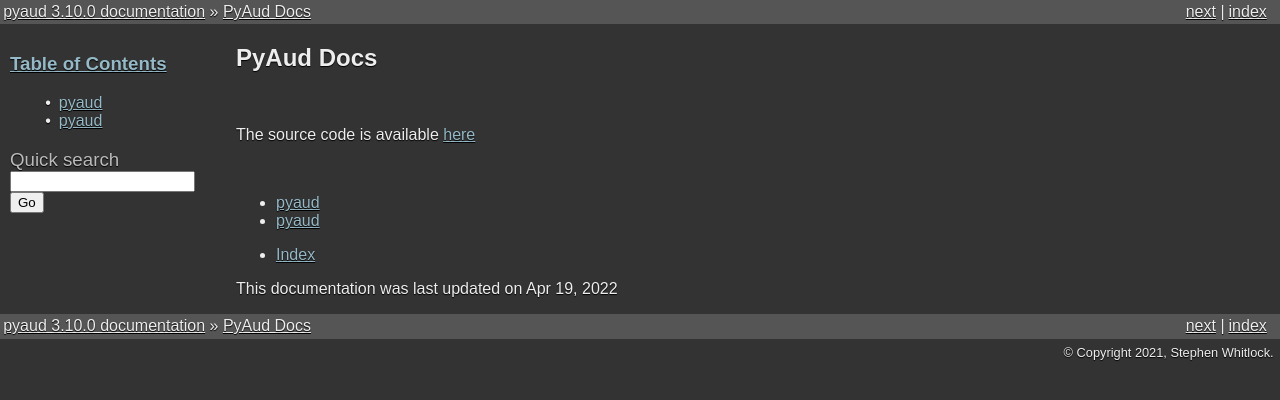
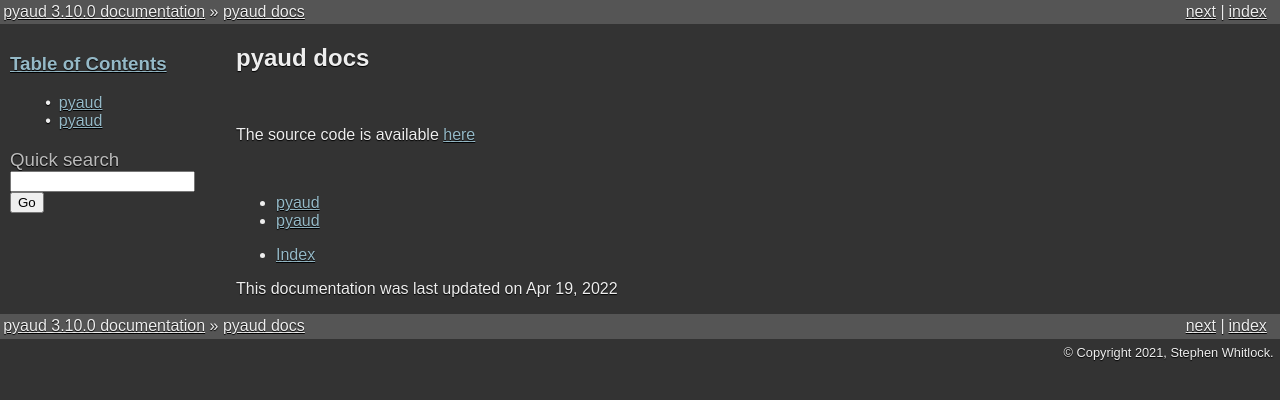
Before and after one commit to jshwi/pyaud, a Sphinx documentation site: the page built from docs/index.rst, in a window 1280 px wide. Shown: the top 400 px of the page. Built offline with Sphinx 7.4.7, drawn with Linux system fonts in a browser that asks for light colours; formulas are drawn with MathJax 3.

```diff
--- a/docs/index.rst
+++ b/docs/index.rst
@@ -1,5 +1,5 @@
-PyAud Docs
-===========
+pyaud docs
+==========
 
 |
 
```
